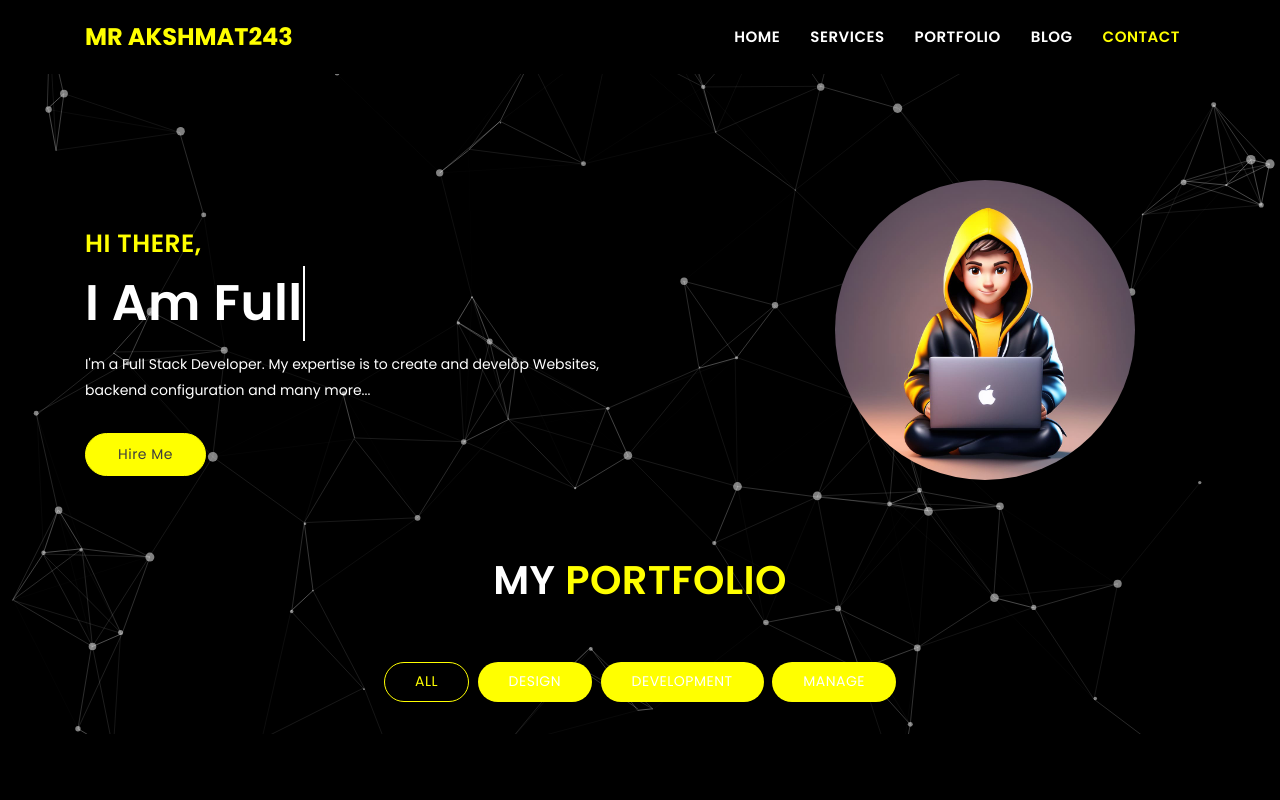
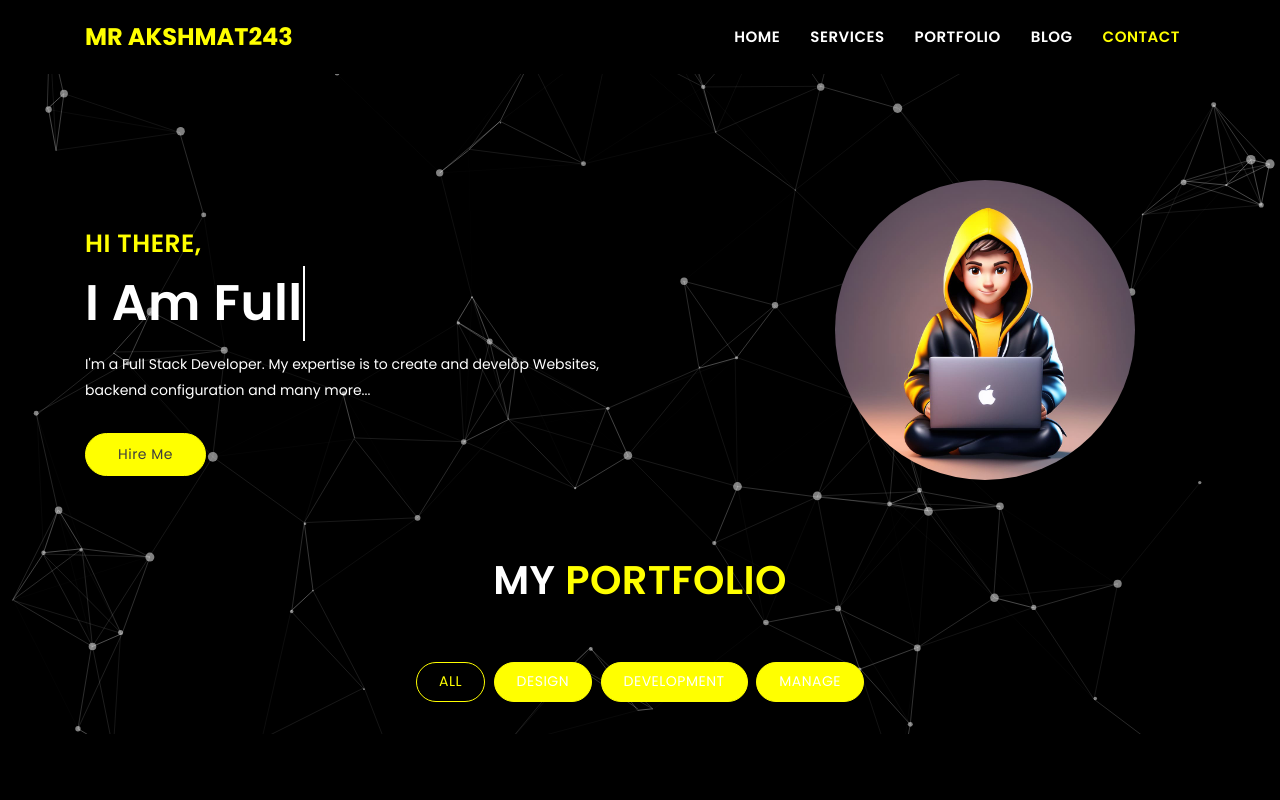
Before and after one commit to akshmat243/akshmat243.github.io, a plain HTML site: page index.html in a window 1280 px wide. Shown: the top 800 px of the page. Drawn offline with Linux system fonts and the light colour scheme; animation ran at ten frames a second.

Commit message:
Update index.html

```diff
--- a/index.html
+++ b/index.html
@@ -126,16 +126,16 @@
 						<div class="col-md-12">
 							<!-- Portfolio Controller/Buttons -->
 							<div class="controls text-center">
-							  <a class="filter active btn btn-common" data-filter="all">
+							  <a class="filter active btn btn-secondary" data-filter="all">
 								All
 							  </a>
-							  <a class="filter btn btn-common" data-filter=".design">
+							  <a class="filter btn btn-secondary" data-filter=".design">
 								Design
 							  </a>
-							  <a class="filter btn btn-common" data-filter=".development">
+							  <a class="filter btn btn-secondary" data-filter=".development">
 								Development
 							  </a>
-							  <a class="filter btn btn-common" data-filter=".print">
+							  <a class="filter btn btn-secondary" data-filter=".print">
 								Manage
 							  </a>
 							</div>
```
